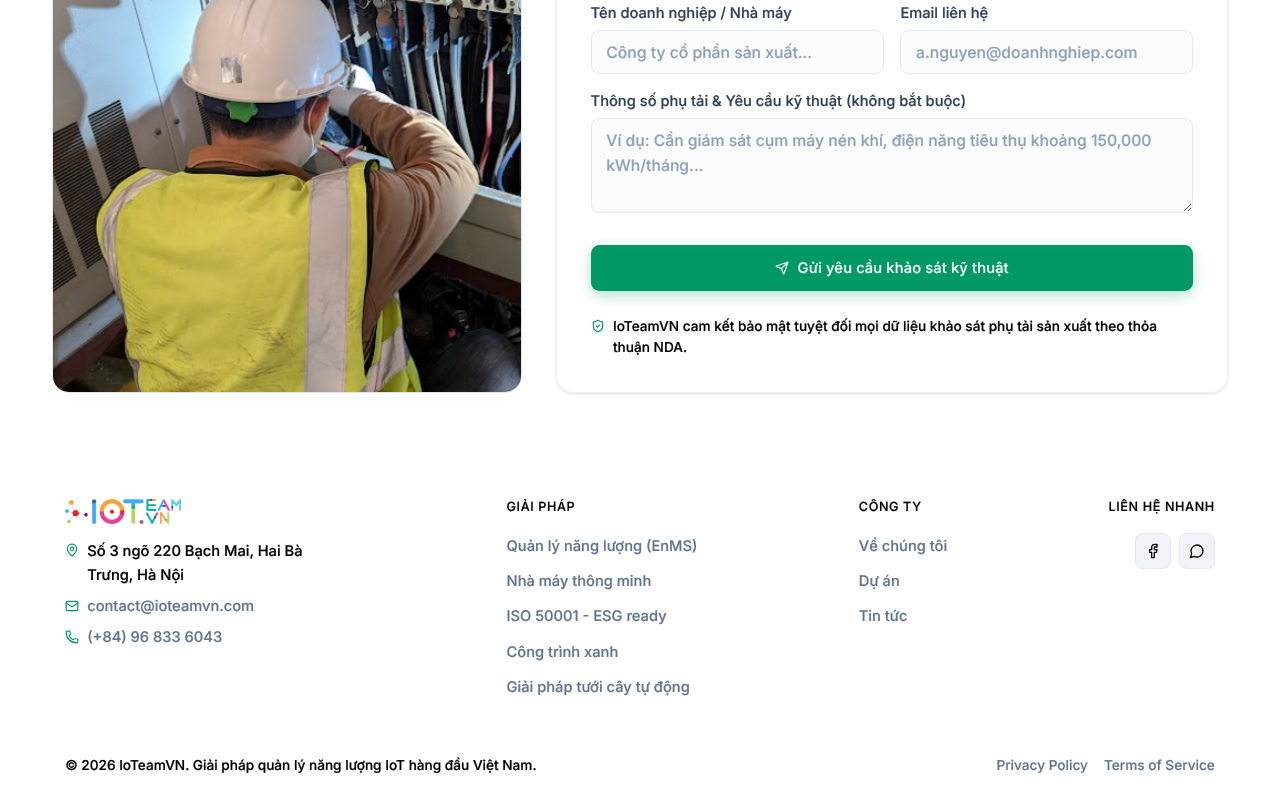
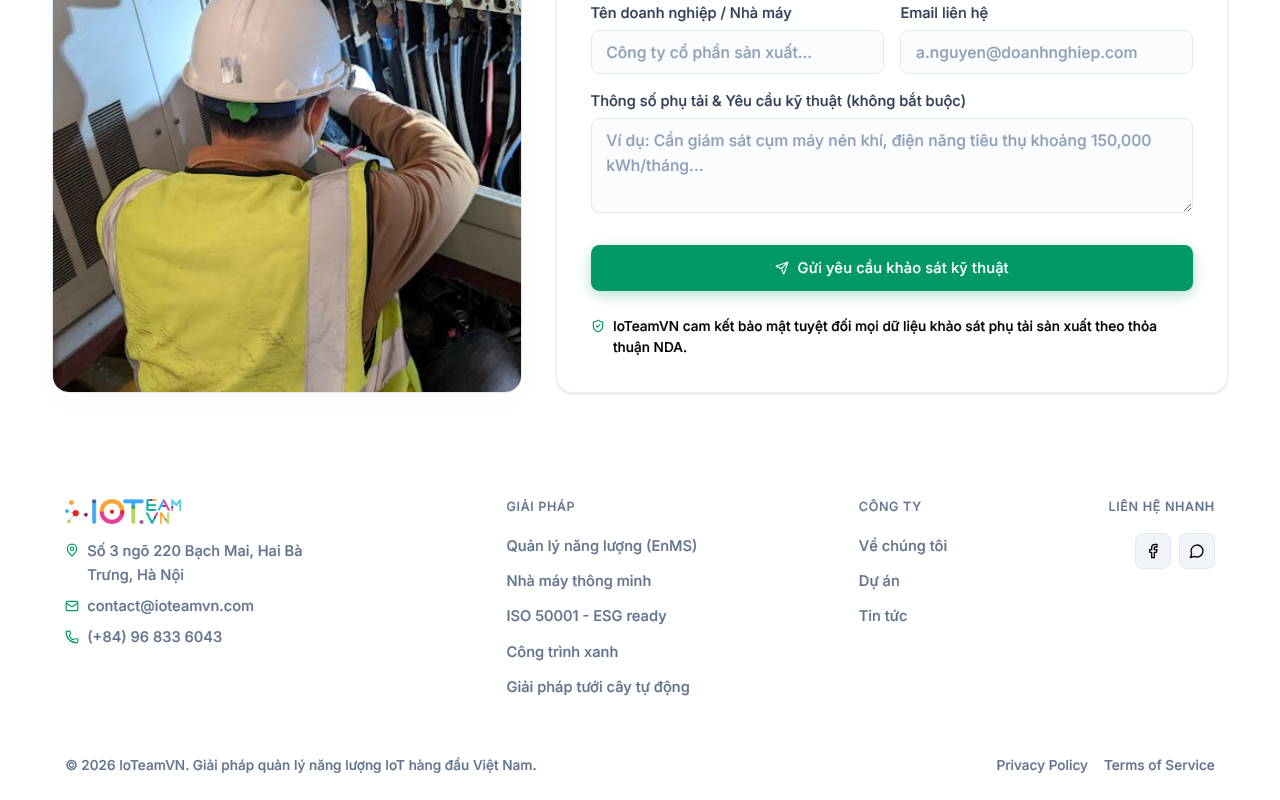
Before and after one commit to ledmonitor2005-ship-it/ioteam-frontend, a React (Vite) app: page / in a window 1280 px wide. Shown: the part 6718-7518 px from the top of the page. Built offline with nearby package versions, Linux system fonts and the light colour scheme.

Commit message:
Cap nhat: loai bo footer khoi quy tac ep mau chu den

```diff
--- a/src/styles/theme.css
+++ b/src/styles/theme.css
@@ -170,19 +170,19 @@
     box-shadow: revert;
   }
 
-  /* Force all standard text to black in light mode, except in Hero section (#home) */
-  html:not(.dark) p:not(#home *),
-  html:not(.dark) span:not(#home *):not(.text-white):not(.text-emerald-400):not(.bg-emerald-600 *):not(.float-card-tag *):not(.sb-btn-primary *):not(.bg-emerald-50 *):not([class*="text-emerald-"]):not([class*="text-white"]):not(.tag-text):not(.tag-icon),
-  html:not(.dark) h1:not(#home *),
-  html:not(.dark) h2:not(#home *),
-  html:not(.dark) h3:not(#home *),
-  html:not(.dark) h4:not(#home *),
-  html:not(.dark) h5:not(#home *),
-  html:not(.dark) h6:not(#home *),
-  html:not(.dark) li:not(#home *),
-  html:not(.dark) input:not(#home *),
-  html:not(.dark) textarea:not(#home *),
-  html:not(.dark) a:not(#home *):not(.text-white):not(.text-emerald-400):not(.bg-emerald-600 *):not(.float-card-tag *):not(.sb-btn-primary *):not(.bg-emerald-50 *):not([class*="text-emerald-"]):not([class*="text-white"]):not(.tag-text) {
+  /* Force all standard text to black in light mode, except in Hero section (#home) and Footer */
+  html:not(.dark) p:not(#home *):not(footer *),
+  html:not(.dark) span:not(#home *):not(footer *):not(.text-white):not(.text-emerald-400):not(.bg-emerald-600 *):not(.float-card-tag *):not(.sb-btn-primary *):not(.bg-emerald-50 *):not([class*="text-emerald-"]):not([class*="text-white"]):not(.tag-text):not(.tag-icon),
+  html:not(.dark) h1:not(#home *):not(footer *),
+  html:not(.dark) h2:not(#home *):not(footer *),
+  html:not(.dark) h3:not(#home *):not(footer *),
+  html:not(.dark) h4:not(#home *):not(footer *),
+  html:not(.dark) h5:not(#home *):not(footer *),
+  html:not(.dark) h6:not(#home *):not(footer *),
+  html:not(.dark) li:not(#home *):not(footer *),
+  html:not(.dark) input:not(#home *):not(footer *),
+  html:not(.dark) textarea:not(#home *):not(footer *),
+  html:not(.dark) a:not(#home *):not(footer *):not(.text-white):not(.text-emerald-400):not(.bg-emerald-600 *):not(.float-card-tag *):not(.sb-btn-primary *):not(.bg-emerald-50 *):not([class*="text-emerald-"]):not([class*="text-white"]):not(.tag-text) {
     color: #000000 !important;
   }
 
```
